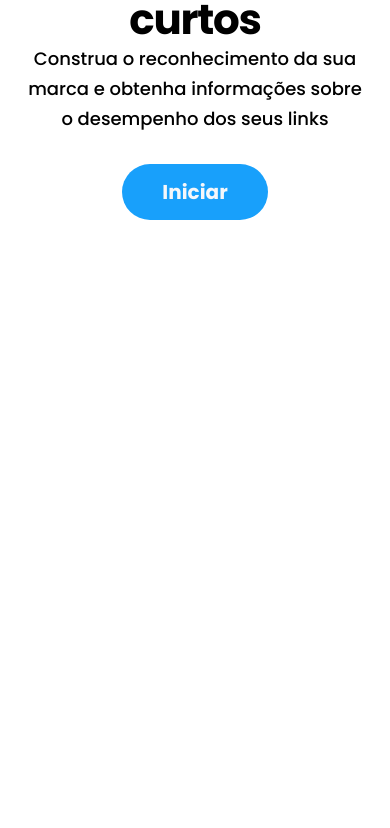
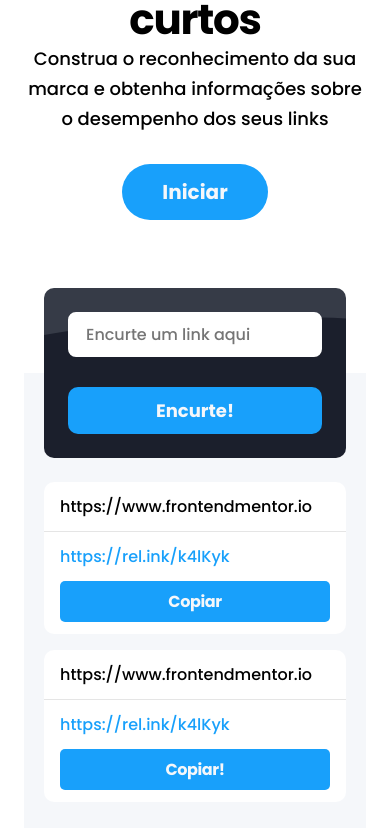
Before and after one commit to rafaelvieiracosta/url-shortening, a Vue app: page / in a window 390 px wide. Shown: the part 743-1571 px from the top of the page. Before the commit the page ends 963 px from the top, so only its background shows below. Built offline with nearby package versions, Linux system fonts and the light colour scheme.

Commit message:
feat: responsive section `resultadoBusca`

```diff
--- a/src/App.vue
+++ b/src/App.vue
@@ -3,6 +3,7 @@
 
     <header-principal />
     <banner-principal />
+    <buscaResultado />
 
   </div>
 </template>
@@ -10,11 +11,13 @@
 <script>
 import headerPrincipal from './components/headerPrincipal.vue'
 import bannerPrincipal from './components/bannerPrincipal.vue'
+import buscaResultado from './components/buscaResultado.vue'
 
 export default {
   components: {
     headerPrincipal,
-    bannerPrincipal
+    bannerPrincipal,
+    buscaResultado
   },
   name: 'App',
   data(){
--- /dev/null
+++ b/src/components/buscaResultado.vue
@@ -0,0 +1,181 @@
+<template>
+  <section>
+    <div class="inputBusca_div">
+      <div class="inputBusca container">
+        <input
+          type="text"
+          name="link"
+          id="link"
+          placeholder="Encurte um link aqui"
+        />
+        <span class="error">Por favor adicione um link</span>
+        <button>Encurte!</button>
+      </div>
+    </div>
+    <div class="resultadoBusca_div">
+      <div class="resultadoBusca container">
+        <div class="resultadoBusca_item">
+          <p>https://www.frontendmentor.io</p>
+          <div>
+            <p>https://rel.ink/k4lKyk</p>
+            <button>Copiar</button>
+          </div>
+        </div>
+        <div class="resultadoBusca_item">
+          <p>https://www.frontendmentor.io</p>
+          <div>
+            <p>https://rel.ink/k4lKyk</p>
+            <button>Copiar!</button>
+          </div>
+        </div>
+      </div>
+    </div>
+  </section>
+</template>
+
+<script>
+export default {};
+</script>
+
+<style>
+.error {
+  display: none;
+}
+.inputBusca_div {
+  margin-top: 68px;
+  padding: 0 20px;
+  background: linear-gradient(180deg, #fff 50%, #f5f7fa 50%);
+}
+.inputBusca {
+  background: #363b47;
+  padding: 52px 64px;
+  display: flex;
+  justify-content: space-between;
+  gap: 24px;
+  border-radius: 10px;
+  background-image: url("../assets/bg-shorten-desktop.svg");
+  background-size: cover;
+  background-repeat: no-repeat;
+}
+.inputBusca input {
+  flex: 1;
+  padding: 16px 30px 14px;
+  border: 2px solid #fff;
+  outline: none;
+  border-radius: 8px;
+  font-weight: 500;
+  font-size: 20px;
+  transition: 0.2s;
+}
+.inputBusca input:focus {
+  border-color: #18a0fb;
+}
+.inputBusca button {
+  border: none;
+  border-radius: 10px;
+  font-weight: 700;
+  font-size: 20px;
+  padding: 17px 44px;
+  color: #f5f7fa;
+  background: #18a0fb;
+  transition: 0.2s;
+  cursor: pointer;
+}
+.inputBusca button:hover {
+  background: #47b5ff;
+}
+.resultadoBusca_div {
+  background: #f5f7fa;
+  padding: 0 20px;
+  padding-bottom: 50px;
+}
+.resultadoBusca {
+  padding-top: 24px;
+}
+.resultadoBusca_item {
+  background: #fff;
+  border-radius: 10px;
+  display: flex;
+  justify-content: space-between;
+  align-items: center;
+  font-weight: 500;
+  font-size: 20px;
+}
+.resultadoBusca_item > p {
+  padding: 24px 0 20px;
+  padding-left: 32px;
+}
+.resultadoBusca_item div {
+  display: flex;
+  align-items: center;
+  gap: 24px;
+  padding: 24px 0 20px;
+  padding-right: 32px;
+}
+.resultadoBusca_item div > p {
+  color: #18a0fb;
+}
+.resultadoBusca_item + .resultadoBusca_item {
+  margin-top: 16px;
+}
+.resultadoBusca_item div button {
+  padding: 8px 0;
+  text-align: center;
+  font-weight: 700;
+  font-size: 16px;
+  letter-spacing: -0.065em;
+  border-radius: 5px;
+  border: none;
+  background: #18a0fb;
+  cursor: pointer;
+  transition: 0.2s;
+  color: #f5f7fa;
+  min-width: 113px;
+}
+.resultadoBusca_item div button:hover {
+  background: #47b5ff;
+}
+@media (max-width: 800px) {
+  .inputBusca {
+    flex-wrap: wrap;
+    gap: 30px;
+  }
+  .inputBusca button {
+    flex: 1;
+  }
+}
+@media (max-width: 776px) {
+  .resultadoBusca_item {
+    flex-direction: column;
+    align-items: initial;
+    font-size: 16px;
+  }
+  .resultadoBusca_item > p {
+    padding: 12px 16px;
+  }
+  .resultadoBusca_item div {
+    flex-direction: column;
+    align-items: initial;
+    border-top: 1px solid #e5e5e5;
+    padding: 12px 16px;
+    gap: 12px;
+  }
+  .resultadoBusca_item div button {
+    letter-spacing: -0.025em;
+  }
+}
+@media (max-width: 550px) {
+  .inputBusca {
+    padding: 24px;
+  }
+  .inputBusca input {
+    font-size: 16px;
+    padding: 8px 16px;
+    min-width: 100px;
+  }
+  .inputBusca button {
+    font-size: 18px;
+    padding: 10px 44px;
+  }
+}
+</style>
```
